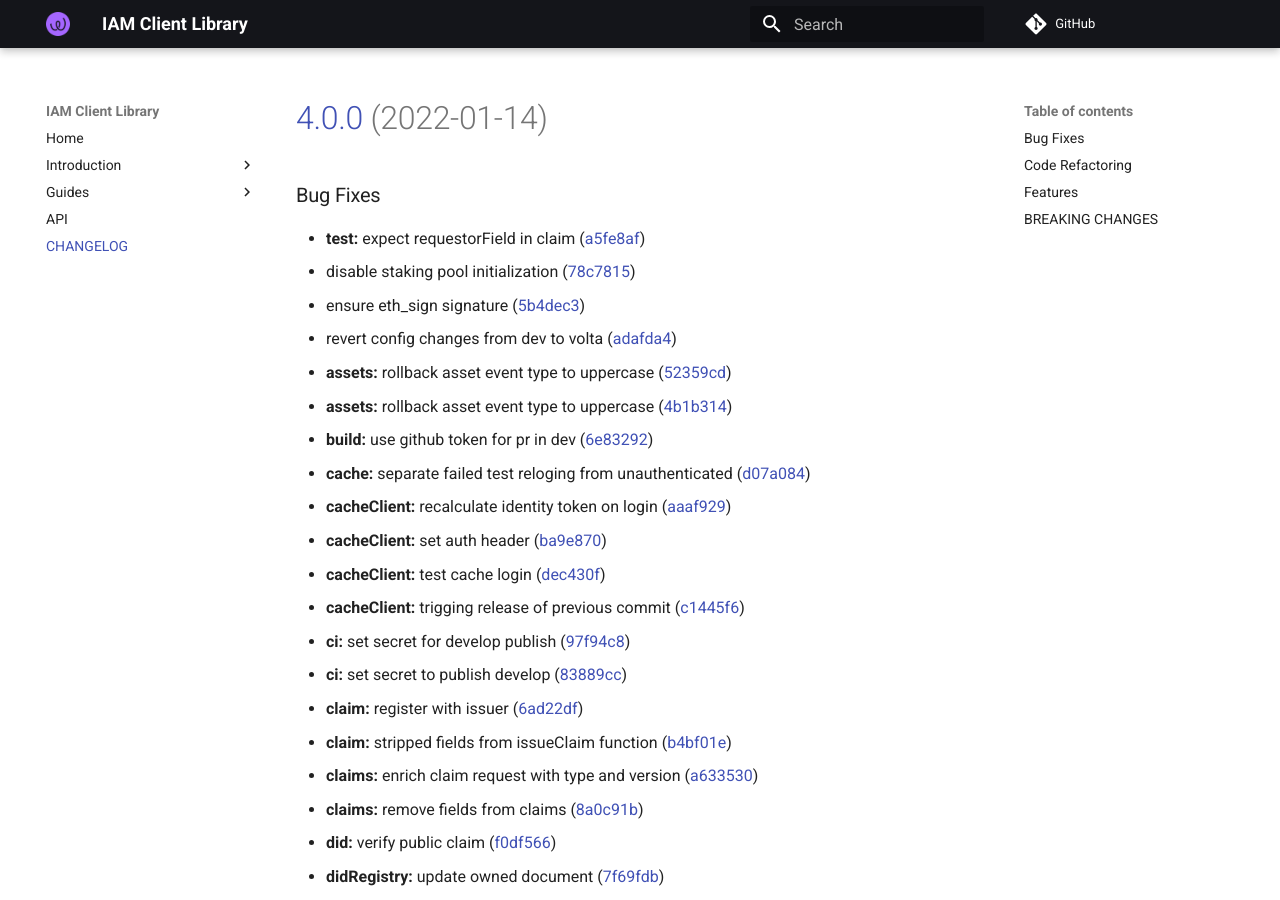
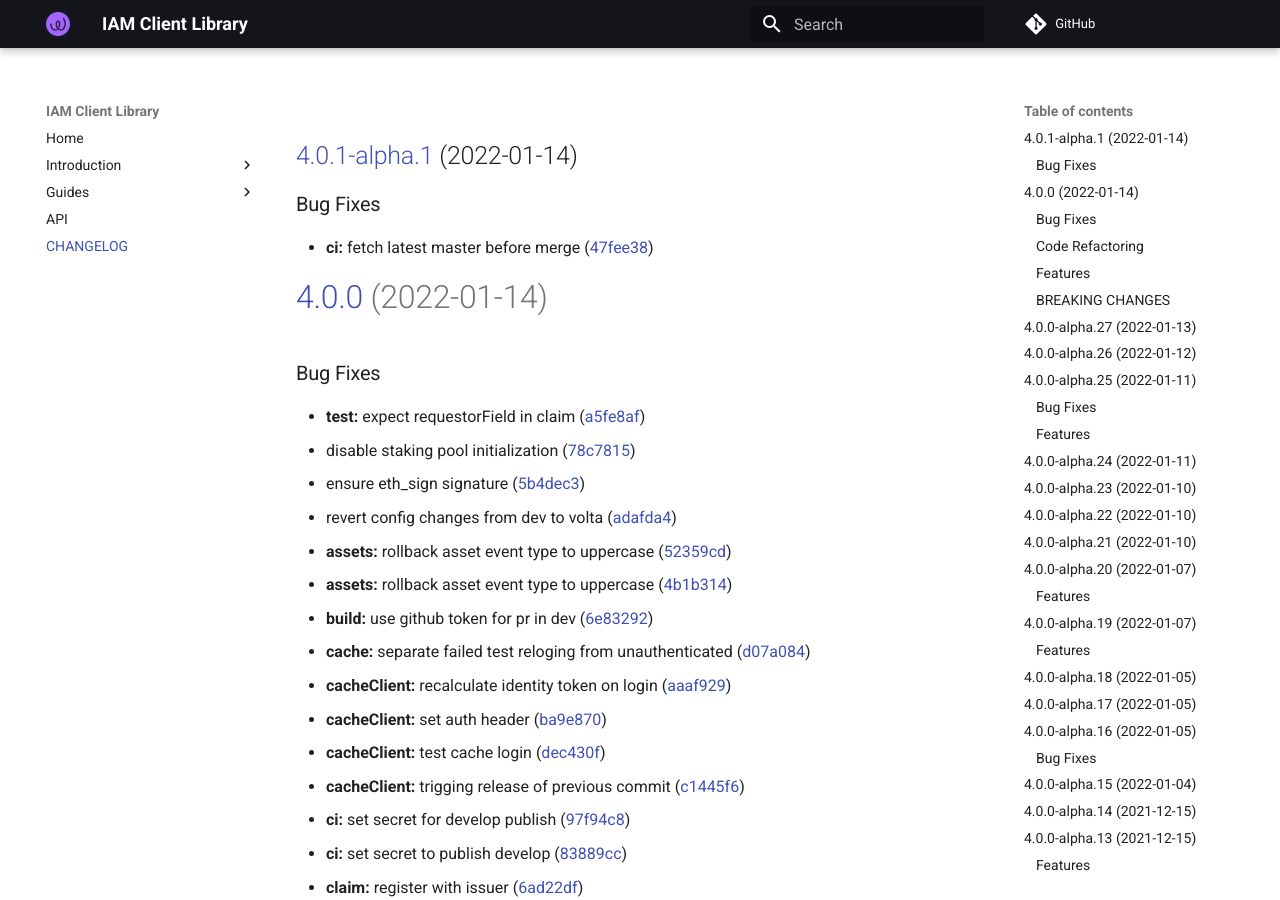
Before and after one commit to energywebfoundation/iam-client-lib, an MkDocs documentation site: the page built from docs/CHANGELOG.md, in a window 1280 px wide and 900 px high. Built offline with MkDocs 1.6.1 and Material for MkDocs 9.7.7, drawn with Linux system fonts in a browser that asks for light colours; comment, search, counter and statistics services are not loaded.

Commit message:
chore(release): 4.0.1-alpha.1 [skip ci]
## [4.0.1-alpha.1](https://github.com/energywebfoundation/iam-client-lib/compare/v4.0.0...v4.0.1-alpha.1) (2022-01-14)

### Bug Fixes

* **ci:** fetch latest master before merge ([47fee38](https://github.com/energywebfoundation/iam-client-lib/commit/47fee38c9ab818785e0c08de24bd68efb51100ec))

```diff
--- a/docs/CHANGELOG.md
+++ b/docs/CHANGELOG.md
@@ -1,3 +1,10 @@
+## [4.0.1-alpha.1](https://github.com/energywebfoundation/iam-client-lib/compare/v4.0.0...v4.0.1-alpha.1) (2022-01-14)
+
+
+### Bug Fixes
+
+* **ci:** fetch latest master before merge ([47fee38](https://github.com/energywebfoundation/iam-client-lib/commit/47fee38c9ab818785e0c08de24bd68efb51100ec))
+
 # [4.0.0](https://github.com/energywebfoundation/iam-client-lib/compare/v3.2.0...v4.0.0) (2022-01-14)
 
 
--- a/package.json
+++ b/package.json
@@ -1,6 +1,6 @@
 {
   "name": "iam-client-lib",
-  "version": "4.0.0",
+  "version": "4.0.1-alpha.1",
   "description": "Library for Decentralized Identity and Access Management",
   "main": "dist/index.js",
   "module": "dist/index.esm.js",
```
